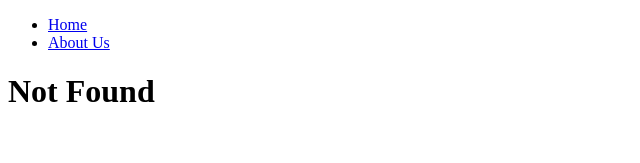
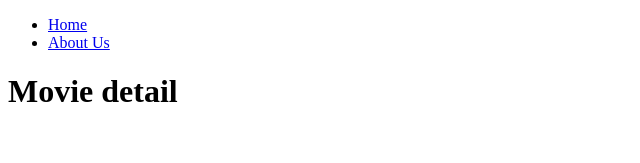
Before and after one commit to millwheel/nextjs-practice, a Next.js app in the folder nextjs-14-practice/: page /movies/1 in a window 1280 px wide. Before the commit this address had no page. Shown: the top 163 px of the page, without its empty margins (0-640 px from the left). Built offline with nearby package versions, Linux system fonts and the light colour scheme.

Commit message:
feat: Add dynamic routes

```diff
--- /dev/null
+++ b/nextjs-14-practice/app/movies/[id]/page.tsx
@@ -0,0 +1,8 @@
+export default function MovieDetail({
+  params: { id },
+}: {
+  params: { id: string };
+}) {
+  console.log(id);
+  return <h1>Movie detail</h1>;
+}
--- a/nextjs-14-practice/package.json
+++ b/nextjs-14-practice/package.json
@@ -16,6 +16,7 @@
   "devDependencies": {
     "@types/node": "22.5.5",
     "@types/react": "18.3.5",
+    "prettier": "3.3.3",
     "typescript": "5.6.2"
   }
 }
```
Also changed, not shown: 1 other file (tests, documents, lock files or other folders).
